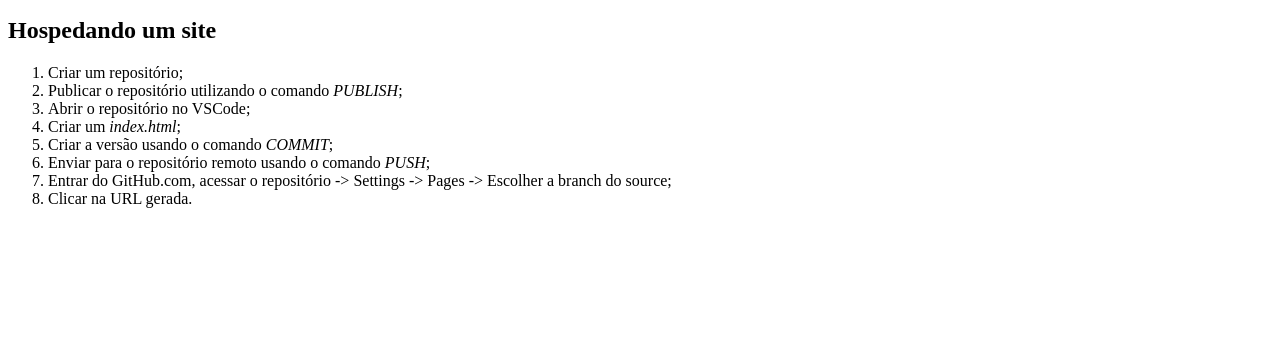
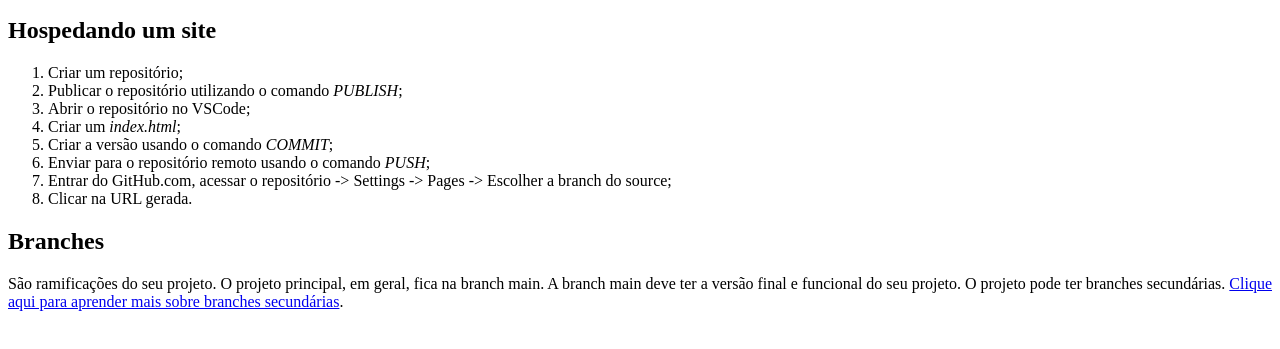
Before and after one commit to cenouraa/primeiro_site, a plain HTML site: page index.html in a window 1280 px wide. Shown: the part 101-450 px from the top of the page. Drawn offline with Linux system fonts and the light colour scheme.

Commit message:
versao 1.2

```diff
--- a/index.html
+++ b/index.html
@@ -24,6 +24,14 @@
         <li>Clicar na URL gerada.</li>
     </ol>
 
+    <h2>Branches</h2>
+    <p>
+        São ramificações do seu projeto.
+        O projeto principal, em geral, fica na branch main. A branch main deve ter a versão final e funcional do seu projeto.
+        O projeto pode ter branches secundárias.
+        <a href="secundaria.html">Clique aqui para aprender mais sobre branches secundárias</a>.
+    </p>
+
 </body>
 
 </html>
```
Also changed, not shown: secundaria.html (added, +14 -0 lines).
